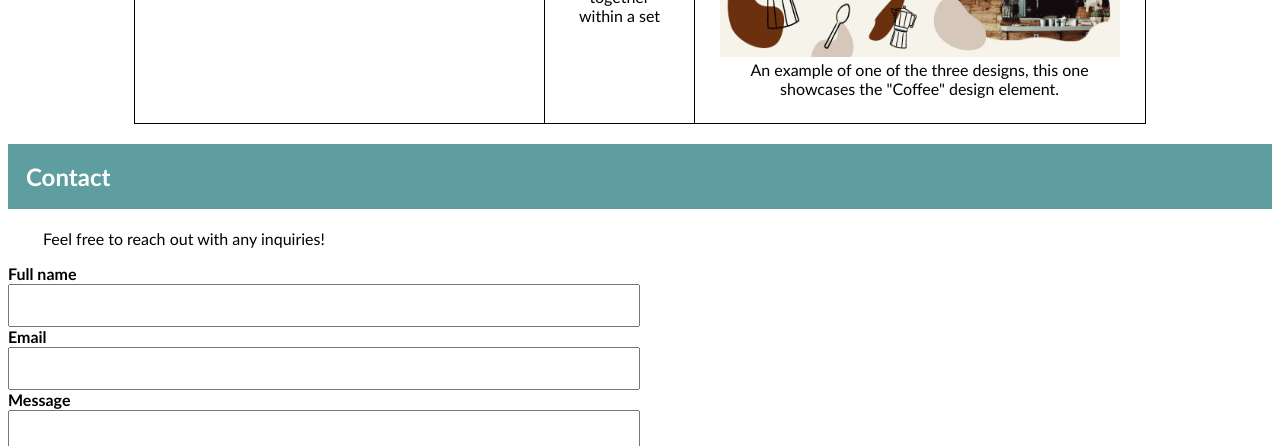
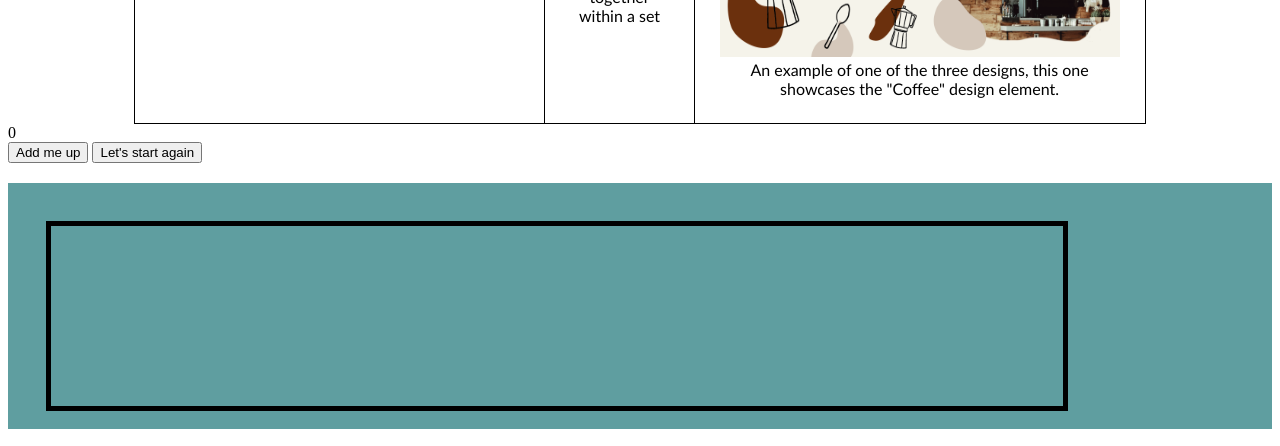
Before and after one commit to Mariantix/Mariantix.github.io, a plain HTML site: page index.html in a window 1280 px wide. Shown: the part 1260-1706 px from the top of the page. Drawn offline with Linux system fonts and the light colour scheme.

Commit message:
commit changes

```diff
--- a/index.html
+++ b/index.html
@@ -54,11 +54,30 @@
             </section>
 
             <body>
-                <div id="box" onmouseover="changeText('Yes, this is Onmouse Text')" onmouseout="changeback('any thing')">
+                <div class="frame">
+                    <div id="counter">0</div>
+                    <button id="increment" onclick="adding()">Add me up</button>
+                    <button id="reset"> Let's start again </button>
+                </div>
+            </body>
+
+            <h2>
+                <style>
+                    #box {
+                    width: 80%;
+                    height: 150px;
+                    margin-left: 20px;
+                    margin-top: 20px;
+                    padding: 15px;
+                    border: 5px solid black;
+                    }
+                    </style>
+            <body>
+                <div id="box" onmouseover="changeText('Want to know what is behind here?')" onmouseout="changeback('It is nothing')">
                 <div id="text-display"> </div>
                 </div>
             </body>
-
+            </h2>
             <h2> Contact </h2>
             <section id="#contact">
                 <p> Feel free to reach out with any inquiries! </p>
--- a/main.js
+++ b/main.js
@@ -17,3 +17,11 @@ function changeText(text) {
           display.innerHTML = "Hola";
           display.innerHTML = text;
     }
+
+    let increment = document.getElementById("increment")
+    let counter = document.getElementById("counter")
+    let count = 0
+
+    function adding() {
+        counter.textContent = ++count
+    }
```
